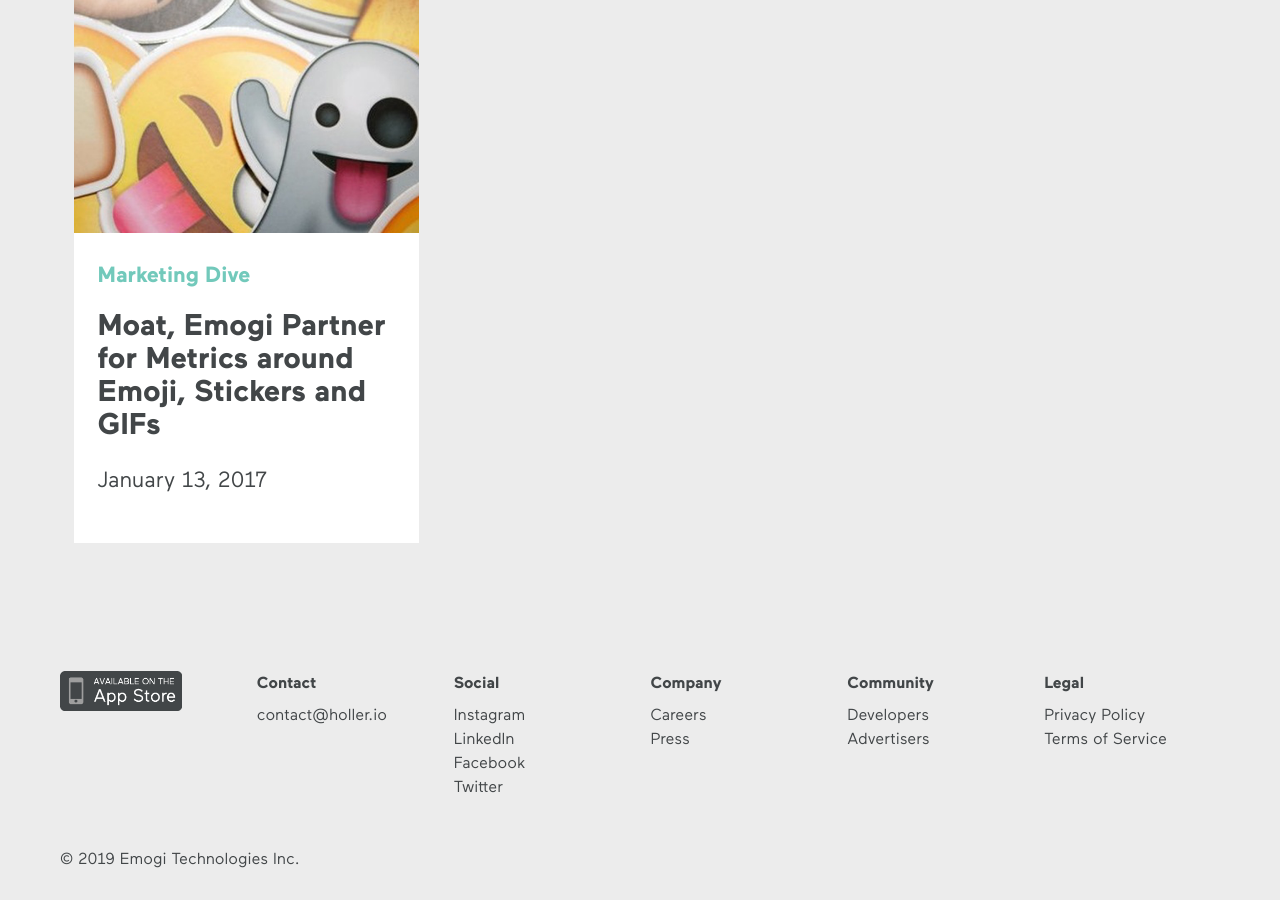
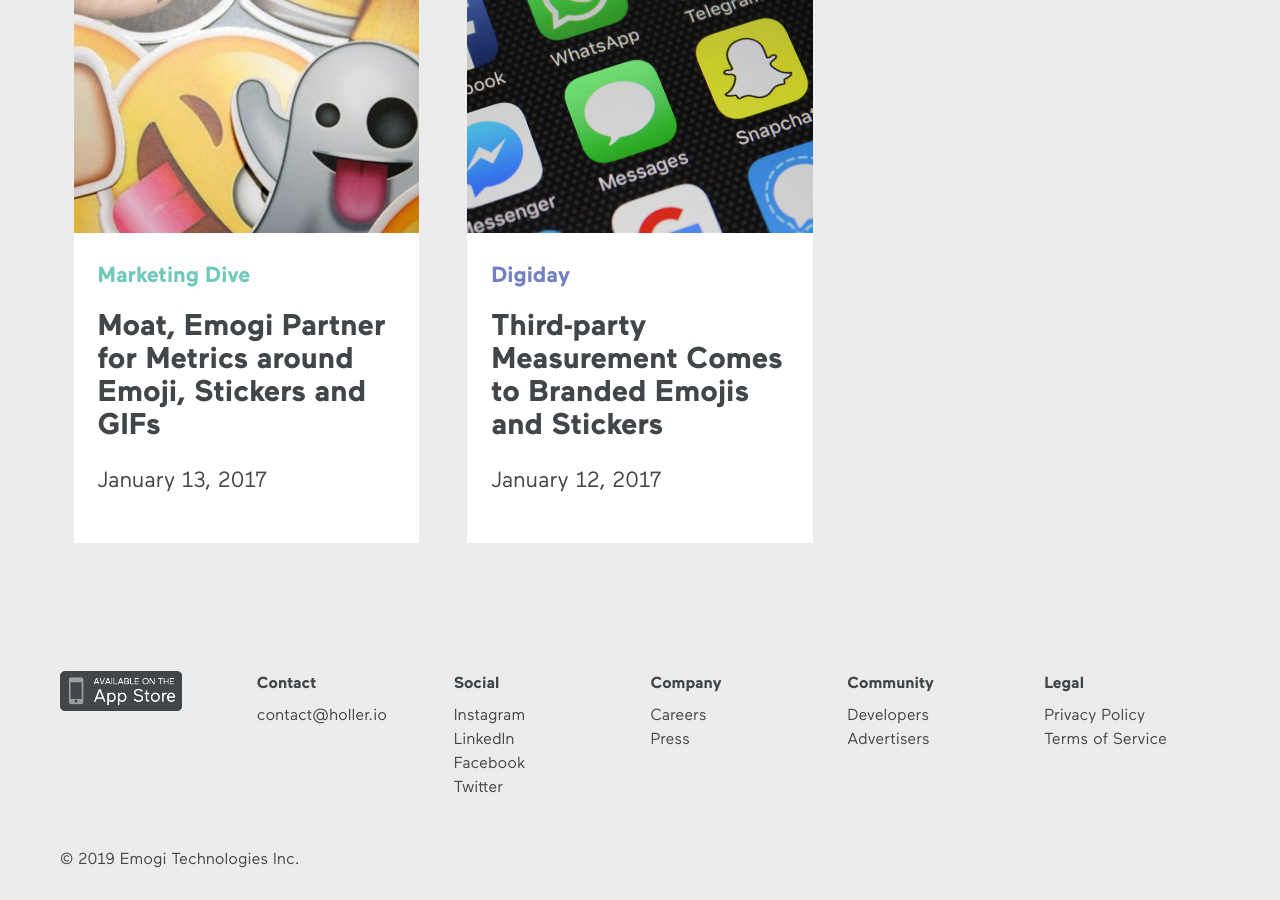
Before and after one commit to taliacotton/holler, a Jekyll site: the page built from press.html, in a window 1280 px wide and 900 px high, scrolled down 6491 px. Built offline with Jekyll 4.4.1, drawn with Linux system fonts in a browser that asks for light colours; nearby versions of some CDN libraries.

Commit message:
Updated 2 files via CloudCannon

```diff
--- a/_data/press.yml
+++ b/_data/press.yml
@@ -359,3 +359,16 @@
   image: /uploads/moat-emogi-partner-for-metrics-around-emoji-stickers-and-gifs.png
   url: >-
     https://www.marketingdive.com/news/moat-emogi-partner-for-metrics-around-emoji-stickers-and-gifs/433998/
+- title: Third-party Measurement Comes to Branded Emojis and Stickers
+  featured: false
+  published-date: 'January 12, 2017'
+  blurb: >-
+    The new partnership between Emogi and Moat will give brands insights,
+    measurement and analytics for emojis, stickers and GIFs across mobile
+    messaging platforms. Whitney Fishman, Managing Partner of Innovation and
+    Consumer Technology at MEC says “This ensures that they’re getting the most
+    value for their money and also key takeaways about their consumers.”
+  publisher: Digiday
+  image: /uploads/third-party-measurement-comes-to-branded-emojis-and-stickers.png
+  url: >-
+    https://digiday.com/marketing/third-party-measurement-comes-branded-emojis-stickers/
```
Also changed, not shown: uploads/third-party-measurement-comes-to-branded-emojis-and-stickers.png (added).
